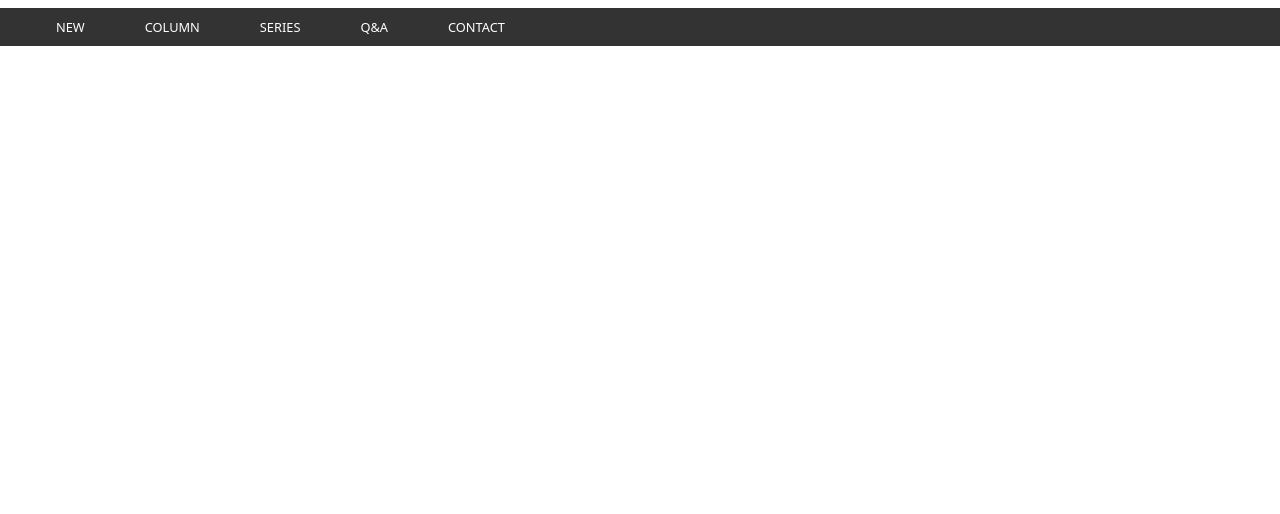
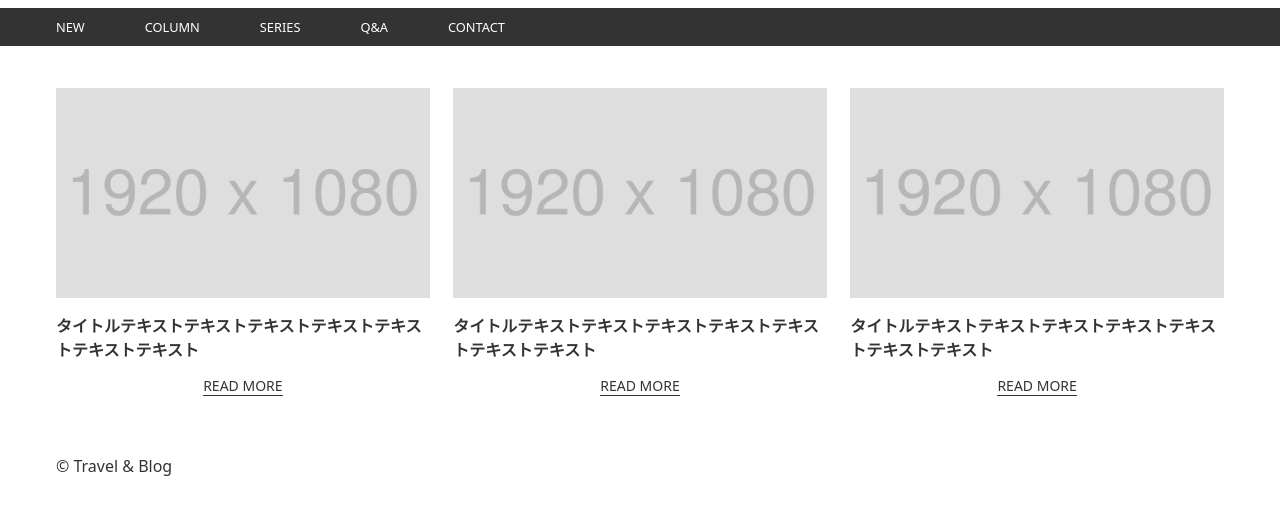
Before and after one commit to yusuke-okuno/codestep-intermediate, a plain HTML site: page index.html in a window 1280 px wide. Shown: the part 62-576 px from the top of the page. Drawn offline with Linux system fonts and the light colour scheme; some packages are replaced by stand-ins of ours.

Commit message:
Add:pickup部分の作成

```diff
--- a/css/style.scss
+++ b/css/style.scss
@@ -54,3 +54,43 @@ li {
     color: #fff;
   }
 }
+
+.pickup {
+  display: flex;
+  justify-content: space-between;
+  padding-top: 150px;
+  margin-bottom: 60px;
+  article {
+    width: 32%;
+  }
+  .article-title {
+    font-size: 1rem;
+    margin: 10px 0 15px 0;
+  }
+}
+
+// 以降複数回出て来る「READ MORE」というリンク
+.readmore {
+  font-size: 0.875rem;
+  text-align: center;
+  // 以下は疑似要素で下線を引くための設定
+  a {
+    padding-bottom: 1px;
+    color: #333;
+    position: relative;
+  }
+  a::after {
+    content: '';
+    position: absolute;
+    height: 1px;
+    width: 100%;
+    left: 0;
+    bottom: 0;
+    background: #333;
+    transition: all 200ms ease;
+  }
+  a:hover::after {
+    opacity: 0;
+    transform: translateY(3px);
+  }
+}
--- a/index.html
+++ b/index.html
@@ -24,16 +24,31 @@
       </ul>
     </nav>
   </header>
-  <div id="pickup" class="wrapper">
-    <article></article>
-    <article></article>
-    <article></article>
+
+  <div class="pickup wrapper">
+    <article>
+      <img src="img/pickup1.jpg" alt="テキストテキストテキスト">
+      <h2 class="article-title">タイトルテキストテキストテキストテキストテキストテキストテキスト</h2>
+      <div class="readmore"><a href="#">READ MORE</a></div>
+    </article>
+    <article>
+      <img src="img/pickup2.jpg" alt="テキストテキストテキスト">
+      <h2 class="article-title">タイトルテキストテキストテキストテキストテキストテキストテキスト</h2>
+      <div class="readmore"><a href="#">READ MORE</a></div>
+    </article>
+    <article>
+      <img src="img/pickup3.jpg" alt="テキストテキストテキスト">
+      <h2 class="article-title">タイトルテキストテキストテキストテキストテキストテキストテキスト</h2>
+      <div class="readmore"><a href="#">READ MORE</a></div>
+    </article>
   </div>
+
   <div id="container" class="wrapper">
     <main>
       <article></article>
       <article></article>
       <article></article>
+
     </main>
     <aside id="sidebar">
       <section class="author">
```
Also changed, not shown: css/style.css, 1 other file.
